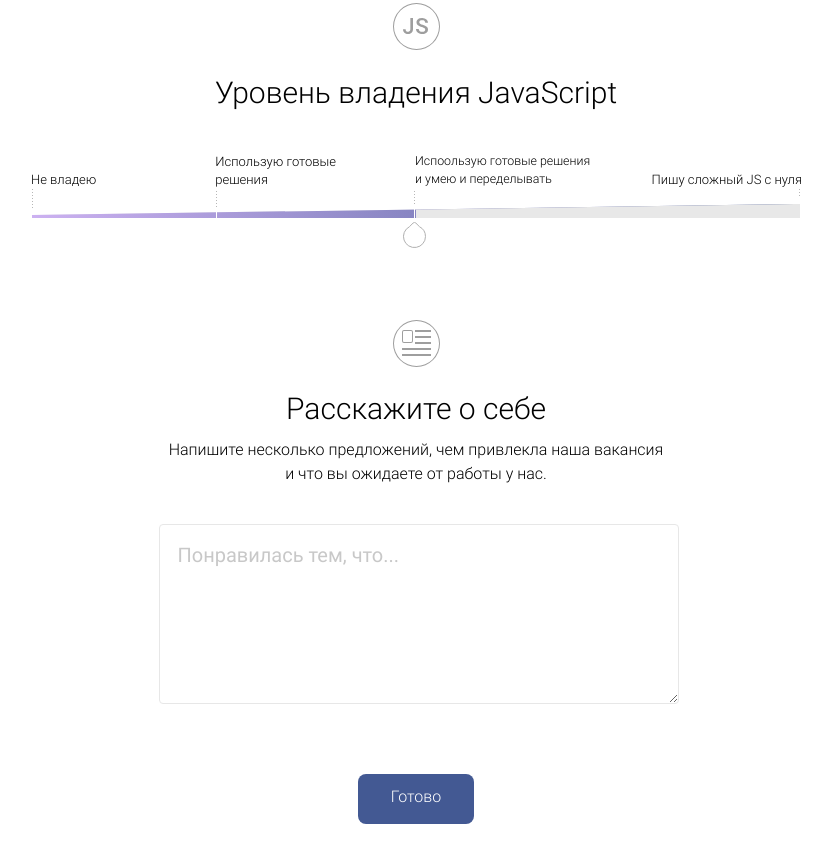
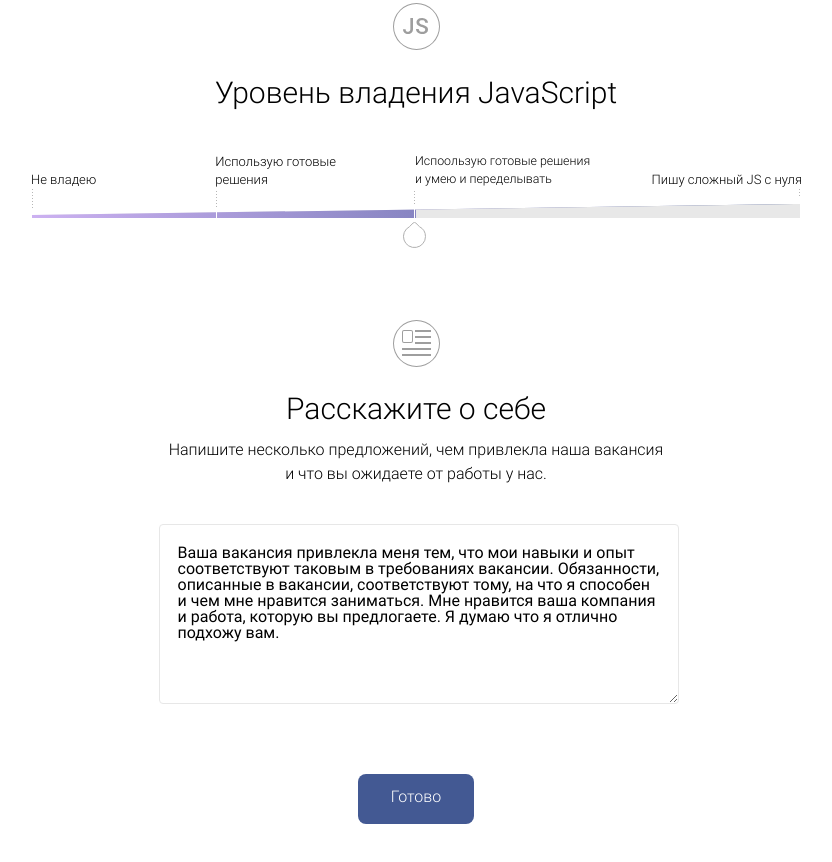
Before and after one commit to 108times/html-layout-designer-test-task, a website: page src/index.html in a window 1280 px wide. Shown: the part 1336-2198 px from the top of the page, without its empty margins (224-1056 px from the left). Drawn offline with Linux system fonts and the light colour scheme.

Commit message:
added about text

```diff
--- a/src/index.html
+++ b/src/index.html
@@ -23,11 +23,11 @@
                 <span class="menu-hamburger__top-el"></span>
                 <span class="menu-hamburger__bottom-el"></span>
             </div>
-         </div>
+        </div>
     </div>
 </div>
 
-<div class="questionnaire" >
+<div class="questionnaire">
     <div class="container">
         <form action="" class="questionnaire__form">
             <h1 class="questionnaire__title">Анкета</h1>
@@ -172,10 +172,11 @@
                                 <div class="range__control-container">
                                     <svg class="range__control" xmlns="http://www.w3.org/2000/svg" width="22.969"
                                          height="26"
-                                          viewBox="0 0 22.969 26">
+                                         viewBox="0 0 22.969 26">
                                         <path id="Rounded_Rectangle_4" data-name="Rounded Rectangle 4"
                                               class="range__control-svg"
-                                              d="M594.791,1572.84a11,11,0,1,1-16.137-9.71l3.714-3.71a2,2,0,0,1,2.824,0l3.684,3.68A11,11,0,0,1,594.791,1572.84Z" transform="translate(-572.312 -1558.34)"/>
+                                              d="M594.791,1572.84a11,11,0,1,1-16.137-9.71l3.714-3.71a2,2,0,0,1,2.824,0l3.684,3.68A11,11,0,0,1,594.791,1572.84Z"
+                                              transform="translate(-572.312 -1558.34)"/>
                                     </svg>
 
                                 </div>
@@ -198,7 +199,7 @@
                             вы
                             ожидаете от работы у нас.</p>
                         <textarea class="about__message" name="" id="" cols="30" rows="10"
-                                  placeholder="Понравилась тем, что..."></textarea>
+                                  placeholder="Понравилась тем, что...">Ваша вакансия привлекла меня тем, что мои навыки и опыт соответствуют таковым в требованиях вакансии. Обязанности, описанные в вакансии, соответствуют тому, на что я способен и чем мне нравится заниматься. Мне нравится ваша компания и работа, которую вы предлогаете. Я думаю что я отлично подхожу вам.</textarea>
                         <div class="buttons about__buttons">
                             <button class="btn about__btn" type="submit"><span class="btn__text">Готово</span></button>
                         </div>
```
